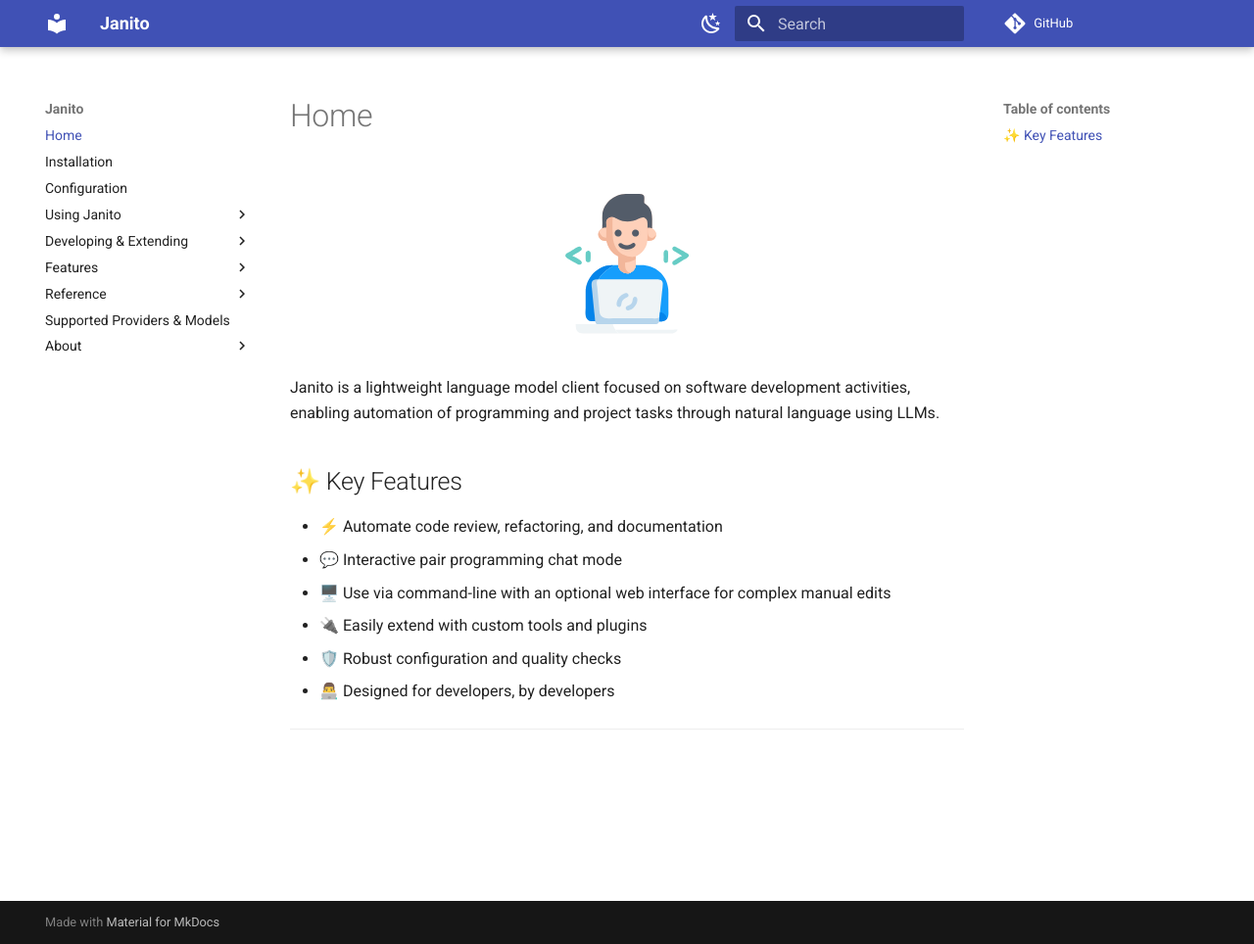
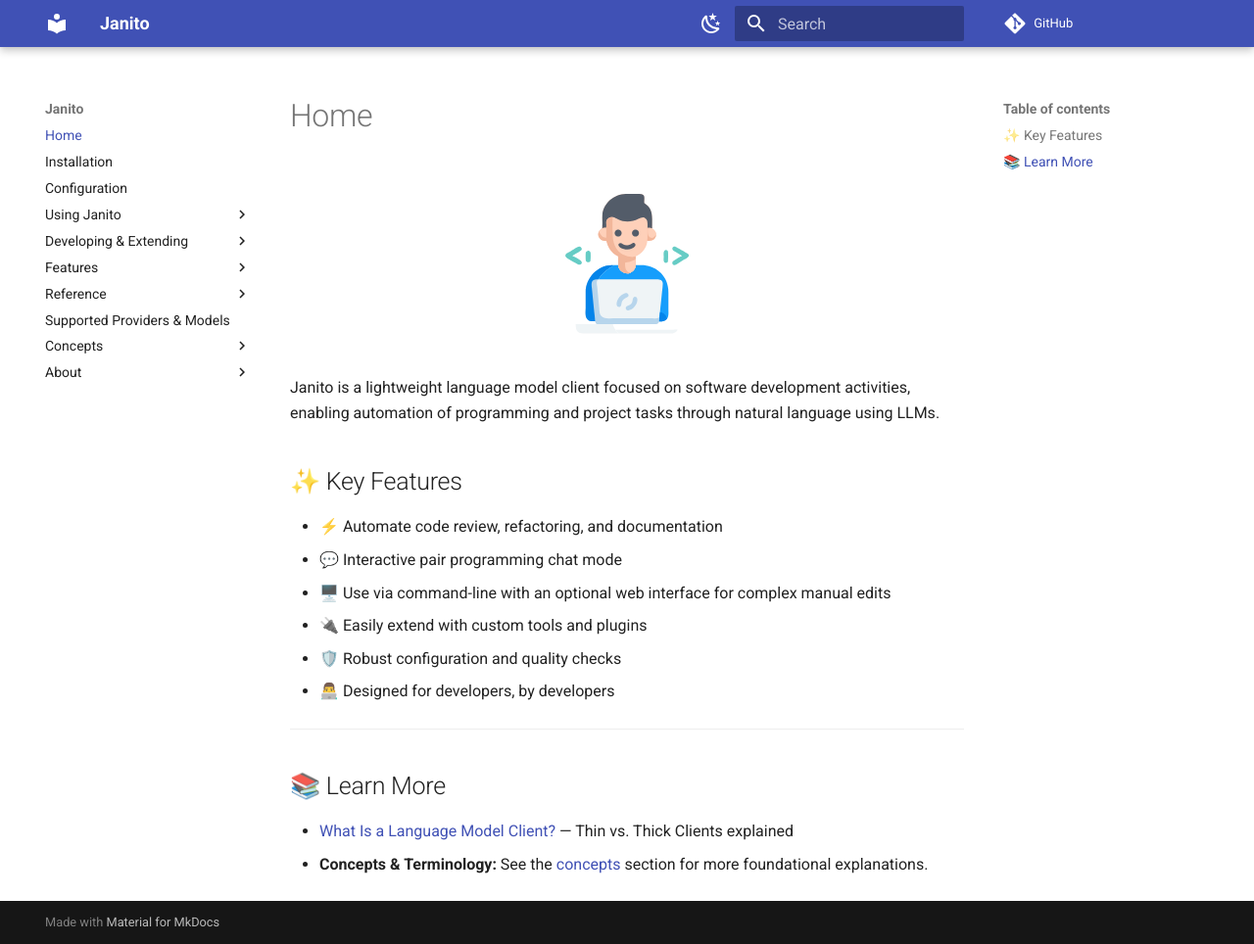
Before and after one commit to jiweigang1/janito, an MkDocs documentation site: the page built from docs/index.md, in a window 1280 px wide and 964 px high. Shown: the whole window at 98% size. Built offline with MkDocs 1.6.1 and Material for MkDocs 9.7.7, drawn with Linux system fonts in a browser that asks for light colours; comment, search, counter and statistics services are not loaded.

Commit message:
updated docs

```diff
--- a/docs/index.md
+++ b/docs/index.md
@@ -15,3 +15,8 @@
 
 
 - - -
+
+## 📚 Learn More
+
+- [What Is a Language Model Client?](concepts/language-model-clients.md) — Thin vs. Thick Clients explained
+- **Concepts & Terminology:** See the [concepts](concepts/index.md) section for more foundational explanations.
--- a/mkdocs.yml
+++ b/mkdocs.yml
@@ -11,30 +11,33 @@
   - Using Janito:
       - Quickstart & Basic Usage: guides/using.md
       - How Janito Uses Tools: guides/using_tools.md
-      - Terminal Shell: guides/terminal_shell.md
-      - Single-Shot: guides/single_shot_terminal.md
-      - Prompt Profiles & Styles: guides/prompt_profiles.md
-      - Prompt Design Style: guides/prompting/prompt_design_style.md
+      - Terminal Shell: guides/terminal-shell.md
+      - Single-Shot: guides/single-shot-terminal.md
+      - Prompt Design Style: concepts/prompt-design-style.md
   - Developing & Extending:
       - Developer Guide: guides/developing.md
-      - Tools Developer Guide: guides/tools_developer_guide.md
-      - Developer Toolchain Guide: meta/developer_toolchain.md
+      - Tools Developer Guide: guides/tools-developer-guide.md
+      - Developer Toolchain Guide: meta/developer-toolchain.md
   - Features:
       - Tools Precision: tools-precision.md
       - Code Intelligence:
-          - Our Approach: code_intelligence/our_approach.md
-          - Code Generation Challenges: code_intelligence/code_generation_challenges.md
-          - Code Generation Observability: code_intelligence/code_generation_observability.md
-          - Agentic Frameworks Comparison: code_intelligence/agentic_frameworks_comparison.md
+          - Our Approach: code_intelligence/our-approach.md
+          - Code Generation Challenges: code_intelligence/code-generation-challenges.md
+          - Code Generation Observability: code_intelligence/code-generation-observability.md
+          - Agentic Frameworks Comparison: code_intelligence/agentic-frameworks-comparison.md
 
   - Reference:
       - Configuration: guides/configuration.md
       - CLI Options: reference/cli-options.md
       - API Reference: reference/api.md
   - Supported Providers & Models: supported-providers-models.md
+  - Concepts:
+      - Overview: concepts/index.md
+      - What Is a Language Model Client?: concepts/language-model-clients.md
+      - Prompt Analysis Style: concepts/analysis-style.md
   - About:
       - Why Janito?: about/why.md
-      - Janito vs Web Chat Agents: about/vs_webchats.md
+      - Janito vs Web Chat Agents: about/vs-webchats.md
       - Costs & Value Transparency: about/costs.md
       - Alternatives: alternatives.md
 # theme: readthedocs
```
Also changed, not shown: docs/concepts/index.md (added, +12 -0 lines), docs/concepts/language-model-clients.md (added, +46 -0 lines), docs/drivers.md (+0 -3 lines), docs/guides/developing.md (+1 -1 lines), docs/guides/prompting/README.md (+1 -1 lines), docs/concepts/analysis-style.md (renamed from docs/guides/prompting/analysis-style.md), docs/concepts/prompt-design-style.md (renamed from docs/guides/prompting/prompt-design-style.md).
